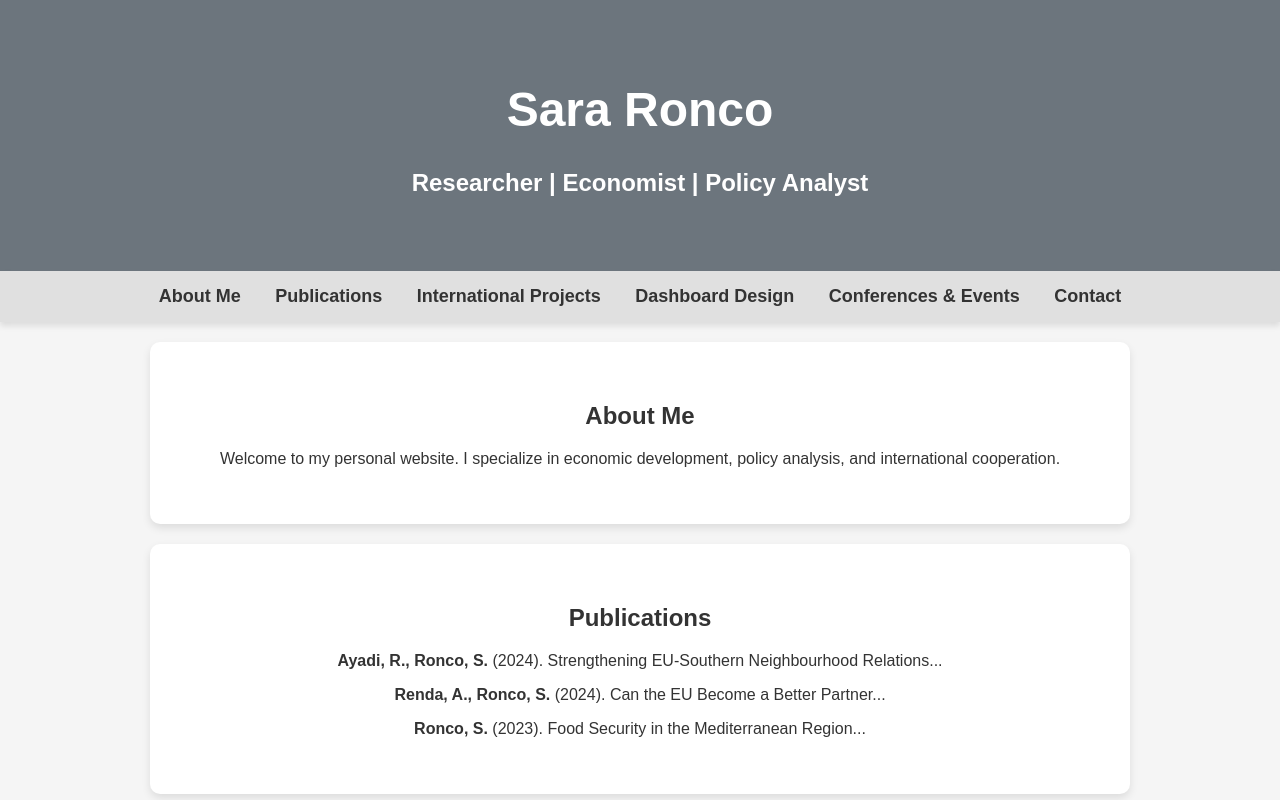
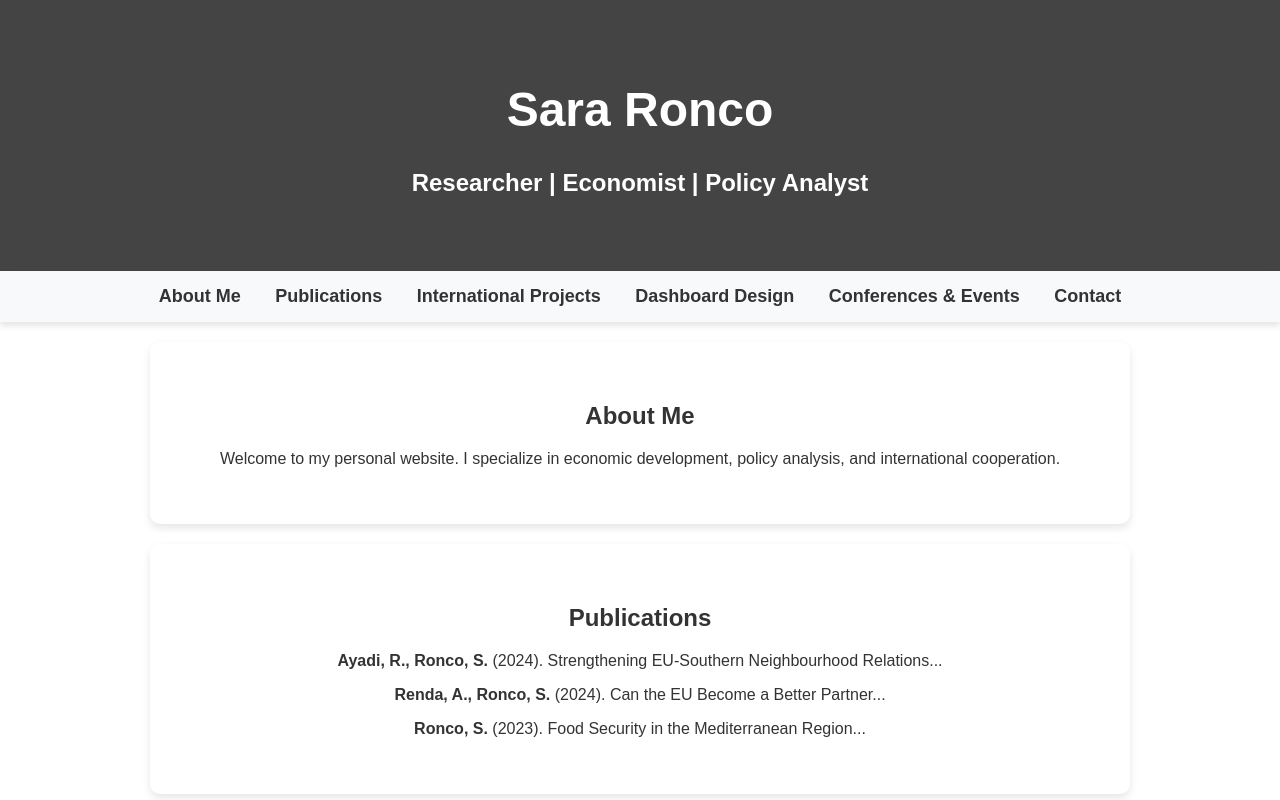
Before and after one commit to Sare905/sara-ronco-website, a plain HTML site: page index.html in a window 1280 px wide. Shown: the top 800 px of the page. Drawn offline with Linux system fonts and the light colour scheme.

Commit message:
Update2index.html

```diff
--- a/index.html
+++ b/index.html
@@ -9,13 +9,13 @@
             font-family: 'Arial', sans-serif;
             margin: 0;
             padding: 0;
-            background-color: #f5f5f5; /* Elegant Light Gray */
+            background-color: #ffffff; /* White background for a clean and elegant look */
             color: #333;
         }
         header {
             text-align: center;
             padding: 50px;
-            background-color: #6c757d; /* Sophisticated Gray */
+            background-color: #444; /* Dark Gray for a professional tone */
             color: white;
             font-size: 24px;
             font-weight: bold;
@@ -23,7 +23,7 @@
         nav {
             text-align: center;
             padding: 15px;
-            background-color: #e0e0e0;
+            background-color: #f8f9fa;
             box-shadow: 0 4px 6px rgba(0, 0, 0, 0.1);
         }
         nav a {
```
